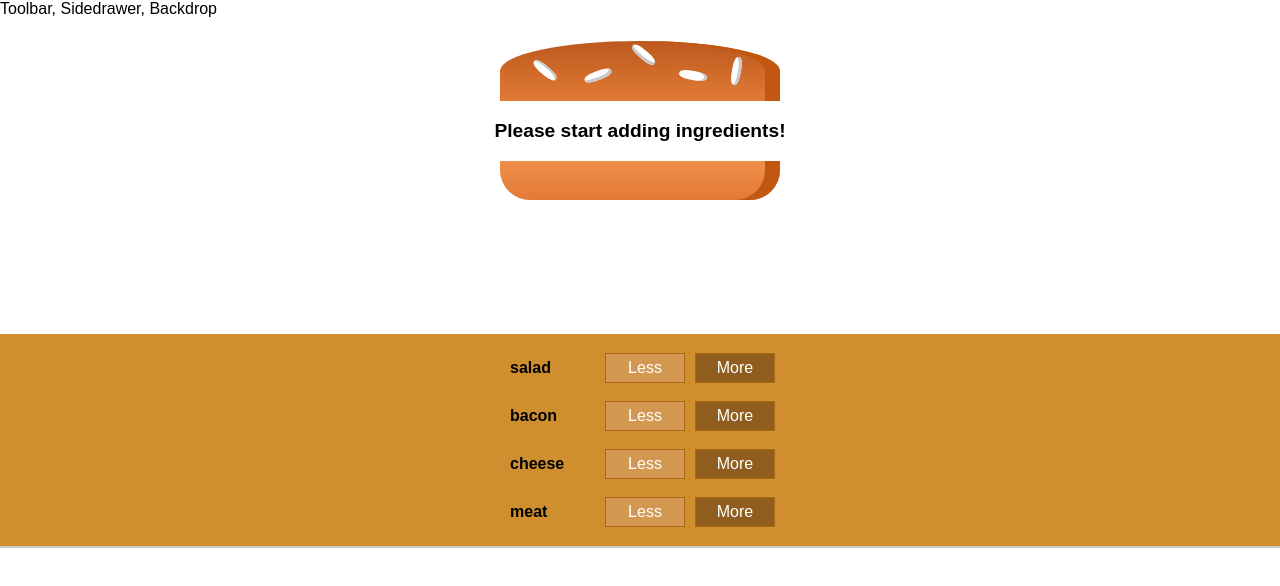
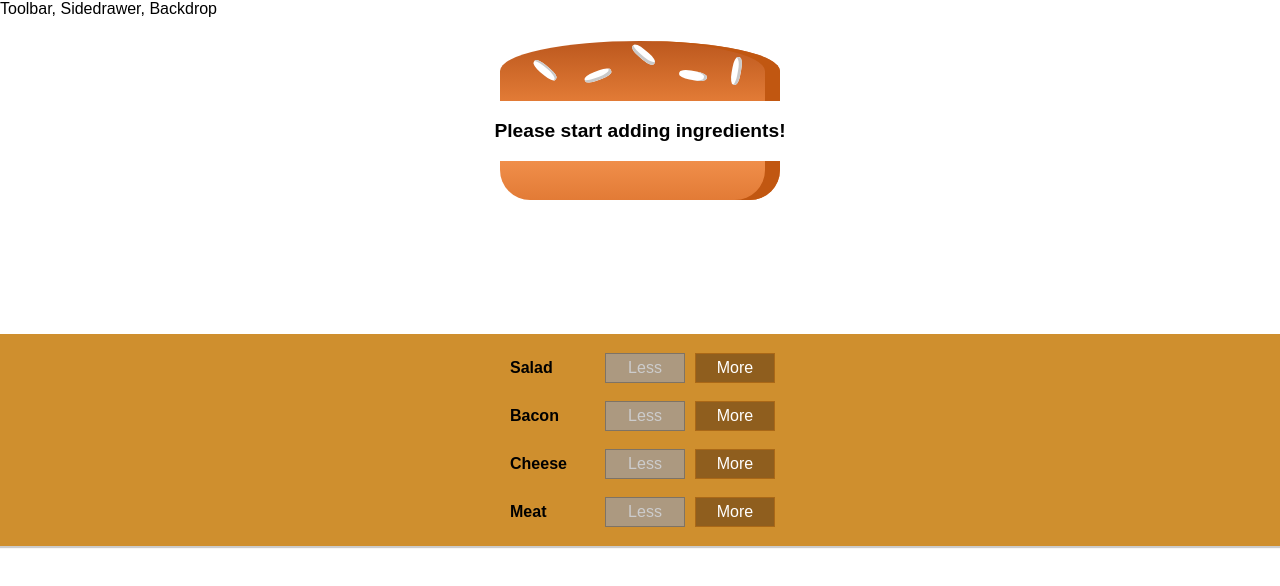
Before and after one commit to UjjwalSingh1908/React-Burger-Builder, a React app: page / in a window 1280 px wide. Shown: the top 586 px of the page. Built offline with nearby package versions, Linux system fonts and the light colour scheme.

Commit message:
made the add and remove ingredient functionality

```diff
--- a/src/components/Burger/BuildControls/BuildControl/BuildControl.js
+++ b/src/components/Burger/BuildControls/BuildControl/BuildControl.js
@@ -4,8 +4,13 @@
 const buildControl = (props) => (
 <div className= {classes.BuildControl}>
     <div className= {classes.Label}>{props.label}</div>
-    <button className= {classes.Less}>Less</button>
-    <button className= {classes.More}>More</button>
+    <button
+        className= {classes.Less}
+        onClick={props.removed}
+        disabled={props.disabled}>Less</button>
+    <button
+       className= {classes.More}
+       onClick={props.added}>More</button>
 </div>
 );
 
--- a/src/components/Burger/BuildControls/BuildControls.js
+++ b/src/components/Burger/BuildControls/BuildControls.js
@@ -12,7 +12,13 @@
 const buildControls = (props) => (
 <div className= {classes.BuildControls}>
 {controls.map(ctrl => (
-    <BuildControl key={ctrl.label} label={ctrl.type} />
+    <BuildControl
+     key={ctrl.label}
+     label={ctrl.label}
+     added={() => props.ingredientAdded(ctrl.type)}
+     removed={() => props.ingredientRemoved(ctrl.type)}
+     disabled={props.disabled[ctrl.type]}
+     />
 ))}
 </div>
 );
--- a/src/containers/BurgerBuilder/BurgerBuilder.js
+++ b/src/containers/BurgerBuilder/BurgerBuilder.js
@@ -3,6 +3,13 @@
 import Aux from '../../hoc/Auxilary';
 import Burger from '../../components/Burger/Burger';
 import BuildControls from '../../components/Burger/BuildControls/BuildControls';
+
+const INGREDIENT_PRICES = {
+    salad: 20,
+    bacon: 30,
+    cheese: 30,
+    meat: 40
+}
 
 class BurgerBuilder extends Component {
 
@@ -12,14 +19,64 @@
             bacon: 0,
             cheese: 0,
             meat: 0
-        }
+        },
+        totalPrice: 120
     };
 
+    addIngredientHandler = (type) => {
+        const oldCount= this.state.ingredients[type];
+        const updatedCount= oldCount + 1;
+        const updatedIngredients = {
+            ...this.state.ingredients
+        };
+        updatedIngredients[type] = updatedCount;
+        const priceAddition = INGREDIENT_PRICES[type];
+        const oldPrice = this.state.totalPrice;
+        const newPrice = oldPrice + priceAddition;
+
+        this.setState ({
+            totalPrice: newPrice,
+            ingredients: updatedIngredients
+        });
+    }
+
+    removeIngredientHandler = (type) => {
+        const oldCount= this.state.ingredients[type];
+        if(oldCount <= 0){
+            return;
+        }
+        const updatedCount= oldCount - 1;
+        const updatedIngredients = {
+            ...this.state.ingredients
+        };
+        updatedIngredients[type] = updatedCount;
+        const priceDeduction = INGREDIENT_PRICES[type];
+        const oldPrice = this.state.totalPrice;
+        const newPrice = oldPrice + priceDeduction;
+
+        this.setState ({
+            totalPrice: newPrice,
+            ingredients: updatedIngredients
+        });
+    }
+
     render() {
+
+        const disabledInfo = {
+            ...this.state.ingredients
+        };
+        for (let key in disabledInfo){
+            disabledInfo[key] = (disabledInfo[key]<= 0)
+        }
+
         return(
          <Aux>
             <Burger ingredients = {this.state.ingredients} />
-            <BuildControls />
+            <BuildControls
+             ingredientAdded = {this.addIngredientHandler}
+             ingredientRemoved = {this.removeIngredientHandler}
+             disabled = {disabledInfo}
+            />
          </Aux>
         );
     }
```
